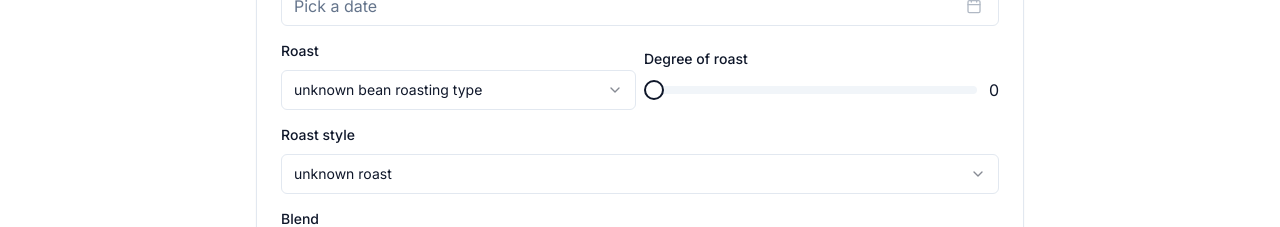
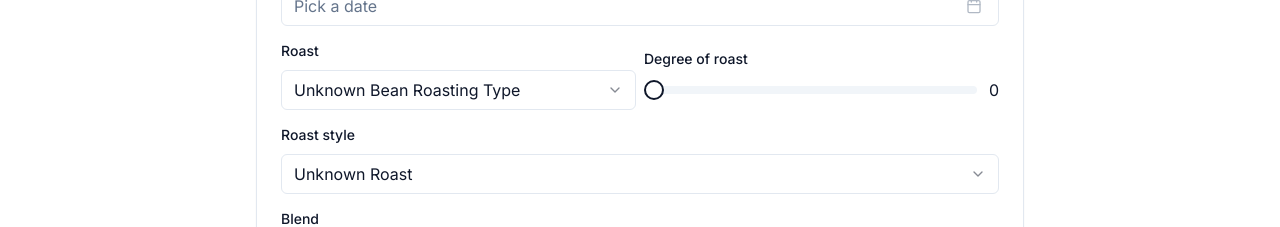
Before and after one commit to marcelblijleven/beanstats, a Next.js app: page /beanconqueror/create in a window 1280 px wide. Shown: the part 725-952 px from the top of the page. Built offline with nearby package versions, Linux system fonts and the light colour scheme.

Commit message:
chore: increase font size of select inputs

```diff
--- a/src/components/forms/inputs/select-input.tsx
+++ b/src/components/forms/inputs/select-input.tsx
@@ -21,7 +21,7 @@
                     <FormLabel>{props.label}</FormLabel>
                     <Select onValueChange={field.onChange} defaultValue={props.default}>
                         <FormControl>
-                            <SelectTrigger>
+                            <SelectTrigger className={"capitalize text-base"}>
                                 <SelectValue className={"capitalize text-base"} placeholder="Select an option" />
                             </SelectTrigger>
                         </FormControl>
--- a/src/components/ui/select.tsx
+++ b/src/components/ui/select.tsx
@@ -19,7 +19,7 @@
   <SelectPrimitive.Trigger
     ref={ref}
     className={cn(
-      "flex h-10 w-full items-center justify-between rounded-md border border-input bg-transparent px-3 py-2 text-sm ring-offset-background placeholder:text-muted-foreground focus:outline-none focus:ring-2 focus:ring-ring focus:ring-offset-2 disabled:cursor-not-allowed disabled:opacity-50",
+      "flex h-10 w-full items-center justify-between rounded-md border border-input bg-transparent px-3 py-2 text-base ring-offset-background placeholder:text-muted-foreground focus:outline-none focus:ring-2 focus:ring-ring focus:ring-offset-2 disabled:cursor-not-allowed disabled:opacity-50",
       className
     )}
     {...props}
@@ -80,7 +80,7 @@
   <SelectPrimitive.Item
     ref={ref}
     className={cn(
-      "relative flex w-full cursor-default select-none items-center rounded-sm py-1.5 pl-8 pr-2 text-sm outline-none focus:bg-accent focus:text-accent-foreground data-[disabled]:pointer-events-none data-[disabled]:opacity-50",
+      "relative flex w-full cursor-default select-none items-center rounded-sm py-1.5 pl-8 pr-2 text-base outline-none focus:bg-accent focus:text-accent-foreground data-[disabled]:pointer-events-none data-[disabled]:opacity-50",
       className
     )}
     {...props}
```
